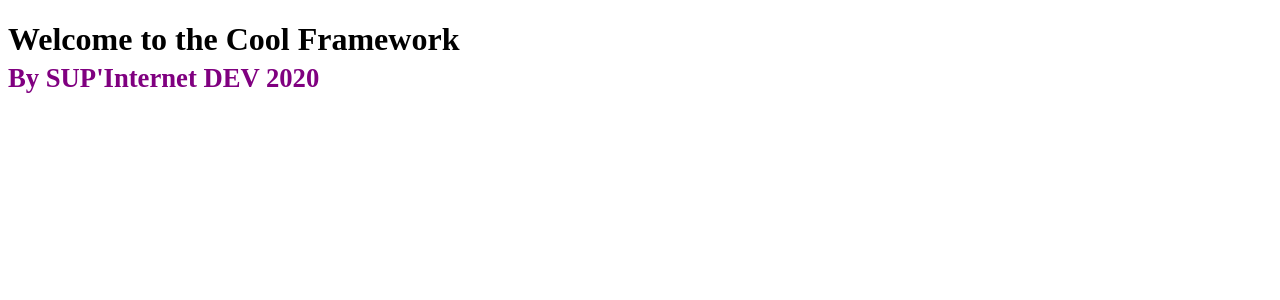
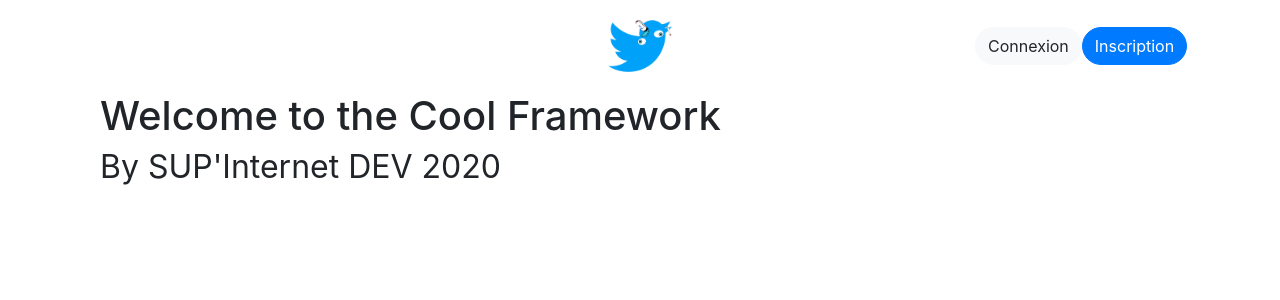
Before and after one commit to seasheepjoe/twttr, a PHP site: template views/home.html.twig in a window 1280 px wide. Shown: the top 300 px of the page. Run offline with PHP 8.4, Linux system fonts and the light colour scheme; the template is opened without the code that fills it, so the values that code supplies are empty; some libraries are stand-ins or nearby versions.

Commit message:
Added header

```diff
--- /dev/null
+++ b/assets/css/style.css
@@ -0,0 +1,11 @@
+#header {
+    margin: 20px 0;
+}
+
+#header img {
+    width: 35%;
+}
+
+.btn-round-lg{
+    border-radius: 22.5px;
+}
--- a/assets/style.css
+++ /dev/null
@@ -1,4 +0,0 @@
-small
-{
-    color: purple;
-}
--- a/views/layout.html.twig
+++ b/views/layout.html.twig
@@ -3,9 +3,32 @@
 <head>
   <meta charset="UTF-8">
   <title>{% block page_title %}{% endblock %}</title>
-    <link rel="stylesheet" href="assets/style.css">
+  <link rel="stylesheet" href="https://stackpath.bootstrapcdn.com/bootstrap/4.1.0/css/bootstrap.min.css" integrity="sha384-9gVQ4dYFwwWSjIDZnLEWnxCjeSWFphJiwGPXr1jddIhOegiu1FwO5qRGvFXOdJZ4" crossorigin="anonymous">
+  <script src="https://code.jquery.com/jquery-3.3.1.slim.min.js" integrity="sha384-q8i/X+965DzO0rT7abK41JStQIAqVgRVzpbzo5smXKp4YfRvH+8abtTE1Pi6jizo" crossorigin="anonymous"></script>
+  <script src="https://cdnjs.cloudflare.com/ajax/libs/popper.js/1.14.0/umd/popper.min.js" integrity="sha384-cs/chFZiN24E4KMATLdqdvsezGxaGsi4hLGOzlXwp5UZB1LY//20VyM2taTB4QvJ" crossorigin="anonymous"></script>
+  <script src="https://stackpath.bootstrapcdn.com/bootstrap/4.1.0/js/bootstrap.min.js" integrity="sha384-uefMccjFJAIv6A+rW+L4AHf99KvxDjWSu1z9VI8SKNVmz4sk7buKt/6v9KI65qnm" crossorigin="anonymous"></script>
+  <script defer src="https://use.fontawesome.com/releases/v5.0.10/js/all.js" integrity="sha384-slN8GvtUJGnv6ca26v8EzVaR9DC58QEwsIk9q1QXdCU8Yu8ck/tL/5szYlBbqmS+" crossorigin="anonymous"></script>
+  <link rel="stylesheet" href="assets/css/style.css">
 </head>
 <body>
+  <main>
+    <div class="container-fluid" id="header">
+      <div class="row align-items-center">
+        <div class="col-md-5"></div>
+        <div class="col-md-2 text-center">
+          <a href="#"><img src="assets/img/twttr.png" alt="Twttr logo"></a>
+        </div>
+        <div class="col-md-2 offset-md-2 d-flex justify-content-around">
+          <button type="button" class="btn btn-light btn-round-lg">Connexion</button>
+          <button type="button" class="btn btn-primary btn-round-lg">Inscription</button>
+        </div>
+      </div>
+    </div>
+    <div class="container">
+      <div class="col-lg">
         {% block content %}{% endblock %}
+      </div>
+    </div>
+  </main>
 </body>
 </html>
```
Also changed, not shown: assets/img/twttr.png (added). Lines whose indentation alone changed are shown as unchanged.
